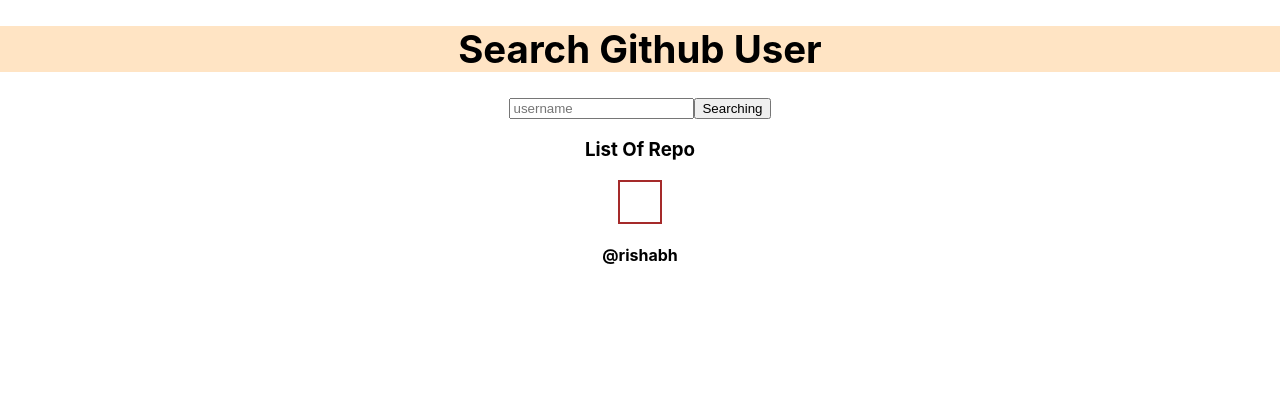
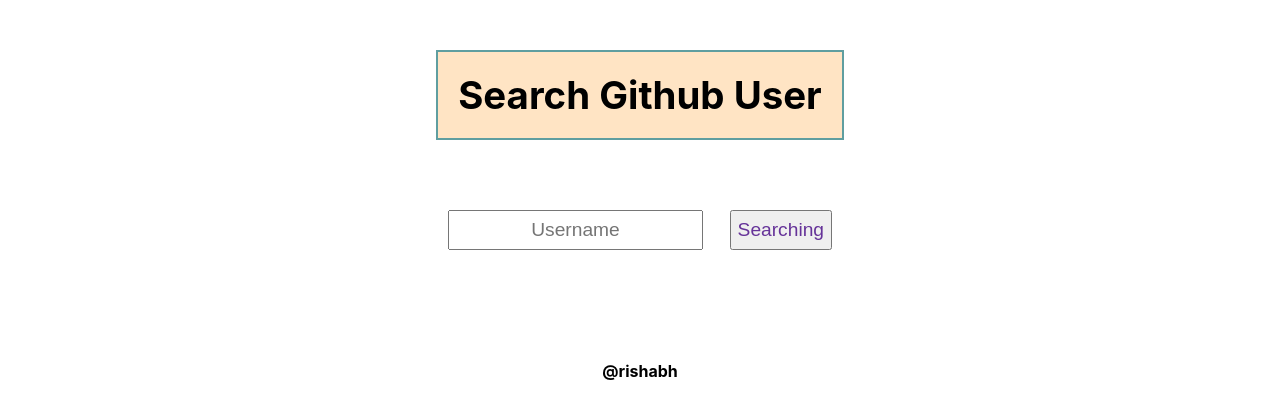
Before and after one commit to 29rj/usersearch, a React (Create React App) app: page / in a window 1280 px wide. Shown: the top 418 px of the page. Built offline with nearby package versions, Linux system fonts and the light colour scheme.

Commit message:
More Chnages

```diff
--- a/src/App.css
+++ b/src/App.css
@@ -43,7 +43,12 @@
 #header h1{
   background-color: bisque;
   font-size: 2.4rem;
-
+  width: fit-content;
+  padding: 20px;
+  margin: auto;
+  margin-top: 50px;
+  margin-bottom: 70px;
+  border: 2px solid cadetblue;
 }
 
 /* middle section */
@@ -66,10 +71,11 @@
 }
 
 .profile div img{
-  height: inherit;
-  width: inherit;
+  height: 100%;
+  width: 70%;
   border-radius: 100%;
   background-color: whitesmoke;
+  /* border: 5px solid rgb(6, 6, 7); */
 }
 
 #repoDiv{
@@ -79,9 +85,36 @@
   /* width: inherit; */
 }
 
+#repoDiv h3{
+  display: none;
+}
+
 #repo{
-  border: 2px solid brown;
+  /* border: 2px solid brown; */
   width: fit-content;
   margin: auto;
   padding: 20px;
 }
+
+#info{
+  display: flex;
+  justify-content:space-between;
+  width: 30%;
+  margin: auto;
+  margin-bottom: 50px;
+  /* border: 2px solid red; */
+  height: 40px;
+}
+
+#info input{
+  text-align: center;
+  font-size: 1.2rem;
+  width: fit-content;
+  color: rebeccapurple;
+}
+
+input[type="button"]:hover{
+  cursor: pointer;
+  transition: all ease-in-out 1s;
+  background-color: aquamarine;
+}
--- a/src/middle.js
+++ b/src/middle.js
@@ -1,13 +1,4 @@
-import Footer from './footer';
 const Middle = () => {
-
-    const showProfile = () => {
-        let profileId = document.getElementById('profile');
-        profileId.innerHTML = `
-        <h1> Rishabh </h1>
-        `;
-    }
-
     const handleClick = () => {
 
         let userName = document.getElementById('user').value;
@@ -27,11 +18,12 @@
                 fetch(data.repos_url)
                     .then((urls) => urls.json())
                     .then((url) => {
-                        // console.log(typeof(url));
+
                         for (let i = 0; i < url.length - 1; i++) {
-                            //    console.log(url[i].html_url);
+                            let h3Id = document.getElementById('headH3');
+                            h3Id.style.display = "block";
+
                             allUrls = url[i].html_url;
-                            console.log(allUrls);
 
                             let repoId = document.getElementById('repo');
                             let repoData = repoId.innerHTML;
@@ -43,11 +35,10 @@
                         }
                     })
 
-                outputId.innerHTML = `
+            outputId.innerHTML = `
             <div class="profile">
-
                 <div>
-                    <img src=${data.avatar_url}>
+                    <a href=${data.html_url}><img src=${data.avatar_url}></a>
                 </div>
 
                 <div>
@@ -61,11 +52,9 @@
                 <div>
                    <p> Following :  ${data.following}</p>
                 </div>
-
-
             </div>
             `;
-                // console.log(data);
+                console.log(data);
             });
     }
 
@@ -74,17 +63,16 @@
 
             <div id="inputDiv">
                 <form id="info">
-                    <input type="text" id="user" placeholder='username'></input>
+                    <input type="text" id="user" placeholder='Username'></input>
                     <input type="button" value="Searching" onClick={handleClick}></input>
                 </form>
             </div>
 
             <div id="outputDiv">
-
             </div>
 
             <div id="repoDiv">
-                <h3>List Of Repo</h3>
+            <h3 id="headH3">List Of Repo</h3>
                 <div id="repo">
 
                 </div>
```
